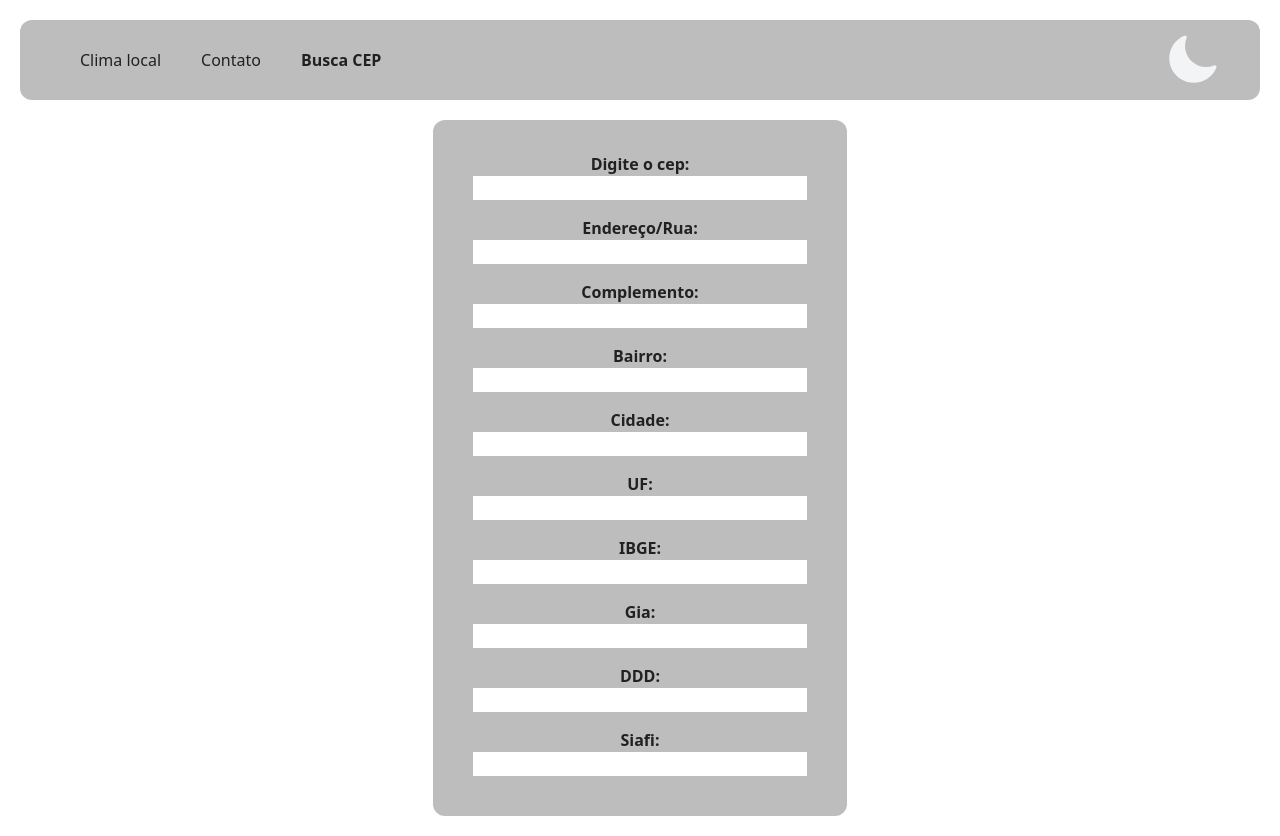
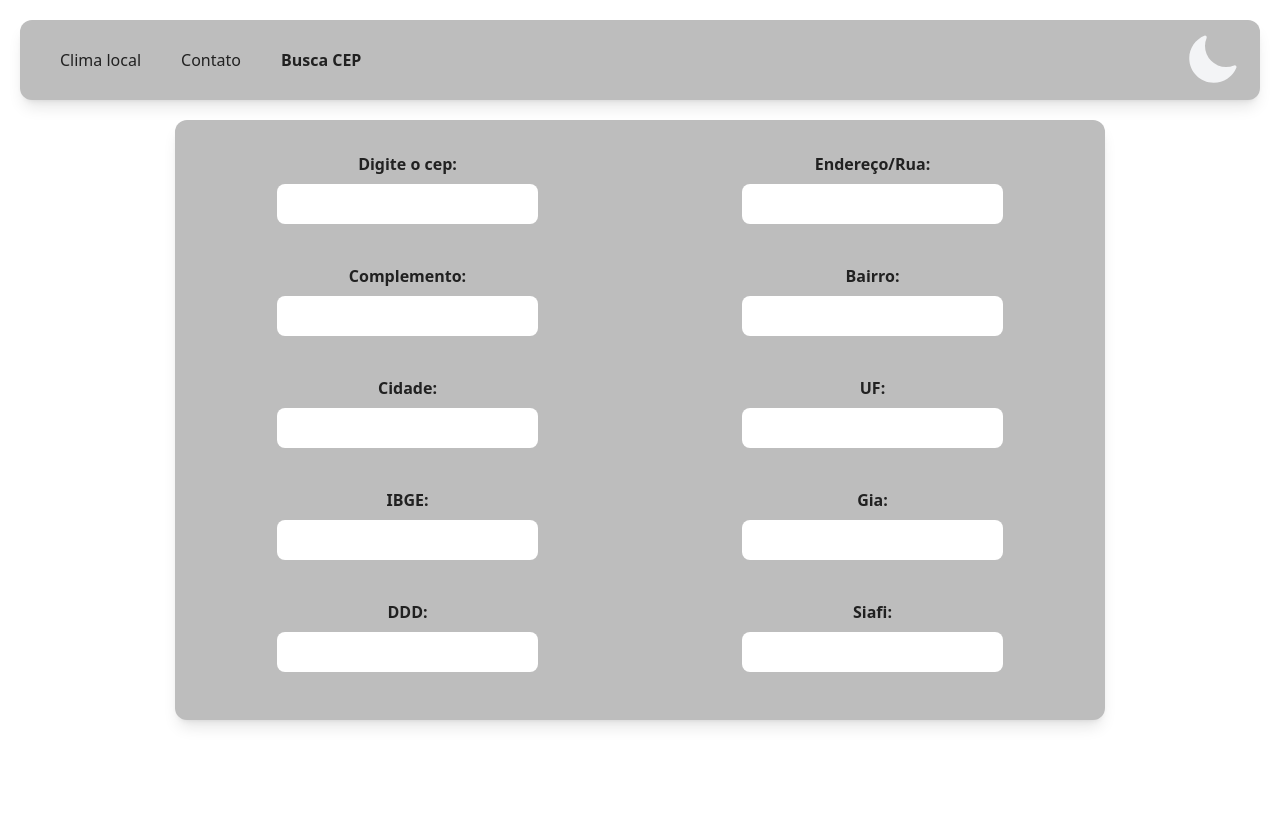
Before and after one commit to prince-neres/octokey-desafio, a React (Vite) app: page /search_cep in a window 1280 px wide. After the commit the page ends 800 px from the top, so only its background shows below. Built offline with nearby package versions, Linux system fonts and the light colour scheme.

Commit message:
Fix styles

```diff
--- a/index.html
+++ b/index.html
@@ -1,10 +1,9 @@
 <!DOCTYPE html>
-<html lang="en" class="">
+<html lang="pt-br" class="">
   <head>
     <meta charset="UTF-8" />
-    <link rel="icon" type="image/svg+xml" href="/vite.svg" />
     <meta name="viewport" content="width=device-width, initial-scale=1.0" />
-    <title>Vite + React</title>
+    <title>Octokey Desafio</title>
   </head>
   <body class="bg-white-100 dark:bg-dark-100 text-dark-200 dark:text-light-100">
     <div id="root"></div>
--- a/src/components/ContactContainer/index.jsx
+++ b/src/components/ContactContainer/index.jsx
@@ -13,12 +13,17 @@ export default function Form () {
 	};
 
 	return (
-		<form onSubmit={sendMessage} className="flex flex-col">
-			<label htmlFor="name">Nome</label>
+		<form onSubmit={sendMessage} className="shadow-lg flex flex-col bg-light-200 dark:bg-dark-200 text-center rounded-xl m-auto xl:w-1/3 lg:w-1/2 md:w-3/4 p-10">
+			<label
+				className="font-bold"
+				htmlFor="name"
+			>
+				Nome
+			</label>
 			<input
+			  className="text-dark-200 text-center mt-2 focus:outline-none rounded-lg p-2"
 				id="name"
 				type={"text"}
-				placeholder="Fulano"
 				value={formData.name}
 				onChange={(e)=>setFormData(
 					{
@@ -26,10 +31,15 @@ export default function Form () {
 						name: e.target.value
 					}
 				)}/>
-			<label htmlFor="message">Mensagem</label>
+			<label
+				className="font-bold mt-3"
+				htmlFor="message"
+			>
+				Mensagem
+			</label>
 			<textarea
+			  className="text-dark-200 mt-2 focus:outline-none rounded-lg p-2"
 				id="message"
-				placeholder="..."
 				value={formData.message}
 				onChange={(e) => setFormData(
 					{
@@ -37,8 +47,12 @@ export default function Form () {
 						message: e.target.value
 					}
 				)}/>
-			<label>Arquivo:</label>
+			<label className="font-bold mt-3" htmlFor="file">
+				Arquivo:
+			</label>
 			<input
+				id="file"
+				className="border border-gray-300 rounded-lg cursor-pointer focus:outline-none my-4"
 				type="file"
 				onChange={(e) => setFormData(
 					{
@@ -46,7 +60,12 @@ export default function Form () {
 						file: e.target.files[0]
 					}
 				)} accept="application/pdf/audio/*/video/*/image/*" />
-			<button type="submit">Enviar</button>
+			<button
+				className="text-light-100 bg-green-700 hover:bg-green-800 focus:outline-none focus:ring-4 focus:ring-green-300 font-medium rounded-full px-5 py-2.5 mt-5 text-center"
+				type="submit"
+			>
+				Enviar
+			</button>
 		</form>
 	)
 };
--- a/src/components/Navbar/index.jsx
+++ b/src/components/Navbar/index.jsx
@@ -5,7 +5,7 @@ export default function Navbar () {
 	const location = useLocation();
 
   return (
-    <nav className="flex items-center h-20 bg-light-200 dark:bg-dark-200 justify-between px-10 sm:rounded-xl sm:m-5">
+    <nav className="shadow-lg flex items-center h-20 bg-light-200 dark:bg-dark-200 justify-between px-10 sm:rounded-xl sm:m-5 sm:px-5">
 			<div className="flex items-center">
         <div className="px-5">
           <Link to="/" className={location.pathname === "/" ? "font-bold" : ""}>
--- a/src/components/SearchCEPContainer/Inputs/index.jsx
+++ b/src/components/SearchCEPContainer/Inputs/index.jsx
@@ -13,64 +13,64 @@ export default function Inputs ({adress}) {
 
 	return (
 		<>
-		<label className="flex flex-col font-bold px-10 py-2">Endereço/Rua:
+		<label className="flex flex-col font-bold px-10 py-2 pt-8 m-auto">Endereço/Rua:
 			<input
-			  className="text-center text-dark-200"
+			  className="text-center text-dark-200 focus:outline-none mt-2 rounded-lg p-2"
 				value={logradouro || ""}
 				readOnly
 			/>
 		</label>
-		<label className="flex flex-col font-bold px-10 py-2">Complemento:
+		<label className="flex flex-col font-bold px-10 py-2 pt-8 m-auto">Complemento:
 			<input
-			  className="text-center text-dark-200"
+			  className="text-center text-dark-200 focus:outline-none mt-2 rounded-lg p-2"
 			  value={complemento || ""}
 				readOnly
 			/>
 		</label>
-		<label className="flex flex-col font-bold px-10 py-2">Bairro:
+		<label className="flex flex-col font-bold px-10 py-2 pt-8 m-auto">Bairro:
 			<input
-			  className="text-center text-dark-200"
+			  className="text-center text-dark-200 focus:outline-none mt-2 rounded-lg p-2"
 			  value={bairro || ""}
 				readOnly
 			/>
 		</label>
-		<label className="flex flex-col font-bold px-10 py-2">Cidade:
+		<label className="flex flex-col font-bold px-10 py-2 pt-8 m-auto">Cidade:
 			<input
-			  className="text-center text-dark-200"
+			  className="text-center text-dark-200 focus:outline-none mt-2 rounded-lg p-2"
 				value={localidade || ""}
 				readOnly
 			/>
 		</label>
-		<label className="flex flex-col font-bold px-10 py-2">UF:
+		<label className="flex flex-col font-bold px-10 py-2 pt-8 m-auto">UF:
 			<input
-			  className="text-center text-dark-200"
+			  className="text-center text-dark-200 focus:outline-none mt-2 rounded-lg p-2"
 				value={uf || ""}
 				readOnly
 			/>
 		</label>
-		<label className="flex flex-col font-bold px-10 py-2">IBGE:
+		<label className="flex flex-col font-bold px-10 py-2 pt-8 m-auto">IBGE:
 			<input
-			  className="text-center text-dark-200"
+			  className="text-center text-dark-200 focus:outline-none mt-2 rounded-lg p-2"
 				value={ibge || ""}
 				readOnly
 			/>
 		</label>
-		<label className="flex flex-col font-bold px-10 py-2">Gia:
+		<label className="flex flex-col font-bold px-10 py-2 pt-8 m-auto">Gia:
 			<input
-			  className="text-center text-dark-200"
+			  className="text-center text-dark-200 focus:outline-none mt-2 rounded-lg p-2"
 				value={gia || ""}
 				readOnly
 			/>
 		</label>
-		<label className="flex flex-col font-bold px-10 py-2">DDD:
+		<label className="flex flex-col font-bold px-10 py-2 pt-8 m-auto">DDD:
 			<input
-			  className="text-center text-dark-200"
+			  className="text-center text-dark-200 focus:outline-none mt-2 rounded-lg p-2"
 				value={ddd || ""}
 				readOnly/>
 		</label>
-		<label className="flex flex-col font-bold px-10 py-2 pb-10">Siafi:
+		<label className="flex flex-col font-bold px-10 py-2 pt-8 m-auto">Siafi:
 			<input
-			  className="text-center text-dark-200"
+			  className="text-center text-dark-200 focus:outline-none mt-2 rounded-lg p-2"
 				value={siafi || ""}
 				readOnly
 			/>
--- a/src/components/SearchCEPContainer/index.jsx
+++ b/src/components/SearchCEPContainer/index.jsx
@@ -15,10 +15,10 @@ export default function SearchCEPContainer () {
 	}, [cep]);
 
 	return (
-		<div className="bg-light-200 dark:bg-dark-200 text-center rounded-xl m-auto xl:w-1/3 lg:w-1/2 md:w-3/4">
-			<label className="flex flex-col font-bold px-10 py-2 pt-8">Digite o cep:
+		<div className="shadow-lg bg-light-200 dark:bg-dark-200 pb-10 text-center rounded-xl m-auto flex flex-row flex-wrap lg:w-3/4 md:w-1/2">
+			<label className="flex flex-col font-bold px-10 py-2 pt-8 m-auto">Digite o cep:
 				<input
-						className="text-center text-dark-200"
+						className="text-center text-dark-200 focus:outline-none mt-2 rounded-lg p-2"
 						type="number"
 						name="cep"
 						maxLength={8}
--- a/src/components/WeatherContainer/WeatherCard/index.jsx
+++ b/src/components/WeatherContainer/WeatherCard/index.jsx
@@ -16,7 +16,7 @@ const WeatherInfo = (props) => {
       <img src={WeatherInfoIcons[name]} alt="Ícone de informação do clima" className="w-1/6"/>
         <p className="flex flex-col">
           {value}
-          <span>{name}</span>
+          <span className="capitalize">{name}</span>
         </p>
     </div>
   )
@@ -33,12 +33,12 @@ const WeatherCard = (props) => {
 		<>
 			<div className="flex flex-row justify-between items-center m-auto">
 				<div className="m-auto">
-					<span>{`${Math.floor(weather?.main?.temp - 273)}°C`}</span>
+					<span className="font-bold text-3xl">{`${Math.floor(weather?.main?.temp - 273)}°C`}</span>
 					{`  |  ${weather?.weather[0].description}`}
 				</div>
 				<img src={WeatherIcons[weather?.weather[0].icon]} alt="Ícone de clima" className="w-1/3"/>
 			</div>
-			<p className="m-auto font-bold">{`${weather?.name}, ${weather?.sys?.country}`}</p>
+			<p className="m-auto font-bold text-2xl pb-5">{`${weather?.name}, ${weather?.sys?.country}`}</p>
 
 			<p className="text-start font-bold">Weather Info</p>
 			<div className="flex flex-row justify-evenly items-center m-auto flex-wrap w-3/4">
--- a/src/components/WeatherContainer/index.jsx
+++ b/src/components/WeatherContainer/index.jsx
@@ -34,12 +34,12 @@ export default function Weather() {
   }, []);
 
   return (
-    <div className="bg-light-200 dark:bg-dark-200 text-center rounded-xl m-auto xl:w-1/3 lg:w-1/2 md:w-3/4 p-10">
-      <p className="font-bold">Weather App</p>
+    <div className="shadow-lg bg-light-200 dark:bg-dark-200 text-center rounded-xl m-auto xl:w-1/3 lg:w-1/2 md:w-3/4 p-10">
+      <p className="font-bold text-xl">Weather App</p>
       {
         weather
         ? (<WeatherCard weather={weather} />)
-        : (<p>Buscando informações sobre cidade...</p>)
+        : (<p>Buscando informações sobre sua localização...</p>)
       }
     </div>
   )
```
